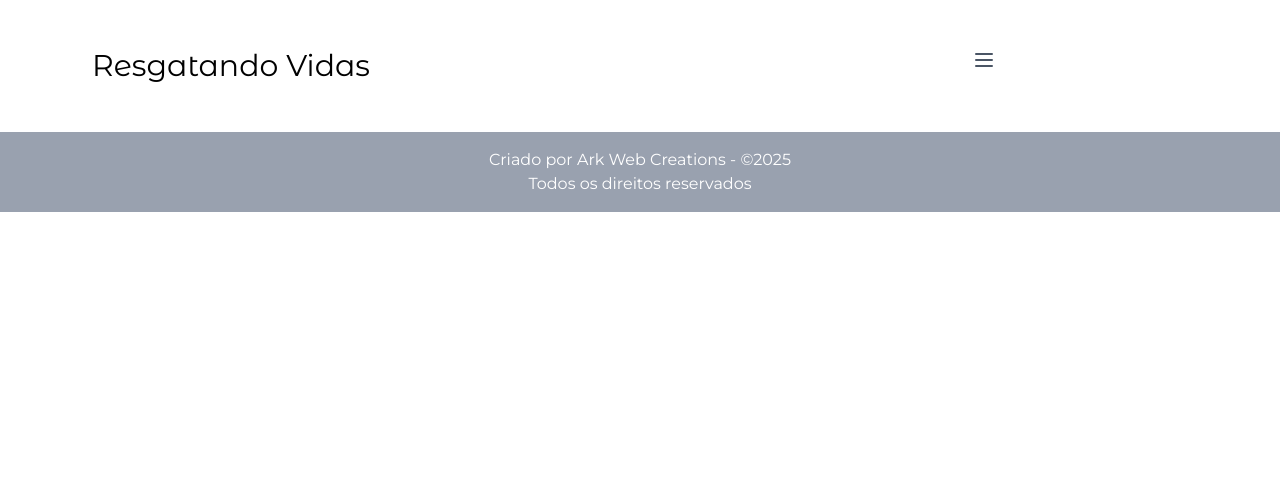
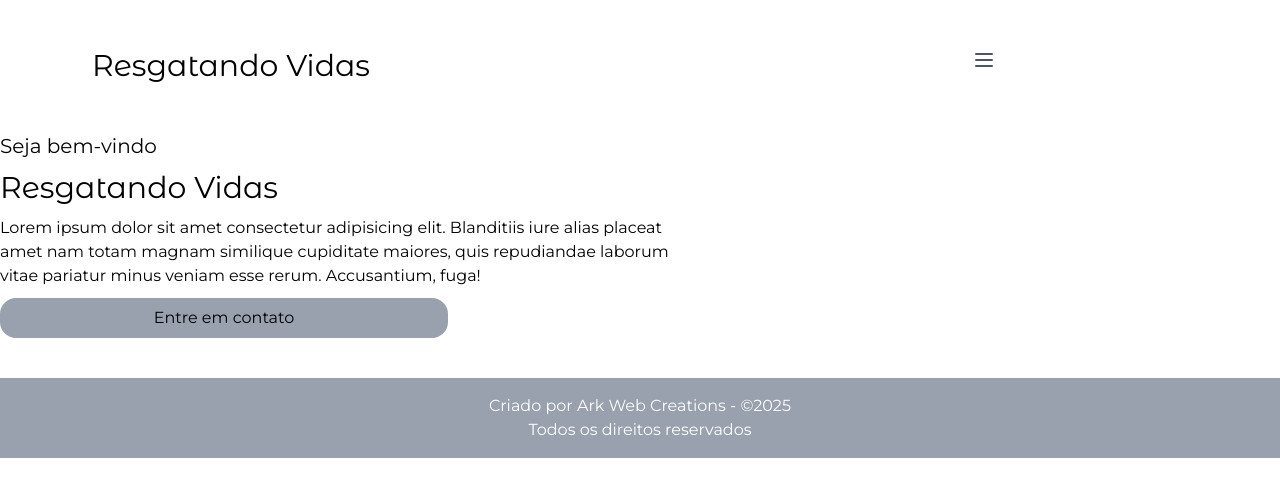
Before and after one commit to gui-f3rnandes/resgatando-vidas-page, a React (Vite) app: page / in a window 1280 px wide. Shown: the top 496 px of the page. Built offline with nearby package versions, Linux system fonts and the light colour scheme.

Commit message:
chore(basic_infos): adicionando componente de informações

```diff
--- a/src/App.jsx
+++ b/src/App.jsx
@@ -1,17 +1,22 @@
-import './App.css' //Importação da folha de estilos globais
+import "./App.css"; //Importação da folha de estilos globais
 
 //Importação dos componentes
-import Navbar from './components/Navbar'
-import Footer from './components/Footer'
+import Navbar from "./components/Navbar";
+import Footer from "./components/Footer";
+import BasicInfos from "./components/basicInfos/BasicInfos";
 
 function App() {
-
   return (
     <>
-        <Navbar></Navbar>
-        <Footer/>
+      <Navbar />
+      <BasicInfos
+        pequenoTitulo={"Seja bem-vindo"}
+        titulo={"Resgatando Vidas"}
+        paragrafo={`Lorem ipsum dolor sit amet consectetur adipisicing elit. Blanditiis iure alias placeat amet nam totam magnam similique cupiditate maiores, quis repudiandae laborum vitae pariatur minus veniam esse rerum. Accusantium, fuga!`}
+      />
+      <Footer />
     </>
-  )
+  );
 }
 
-export default App
+export default App;
--- /dev/null
+++ b/src/components/basicInfos/BasicInfos.jsx
@@ -0,0 +1,21 @@
+function BasicInfos({ pequenoTitulo, titulo, paragrafo }) {
+  return (
+    <>
+      <div
+        className="flex flex-col gap-2.5 mb-10"
+      >
+        <h4 className="text-xl">{pequenoTitulo}</h4>
+        <h1 className="text-3xl">{titulo}</h1>
+        <p className="w-2xl">{paragrafo}</p>
+        <a
+          href="tel:+"
+          className="bg-gray-400 text-black p-2 rounded-2xl w-md text-center"
+        >
+          Entre em contato
+        </a>
+      </div>
+    </>
+  );
+}
+
+export default BasicInfos;
```
